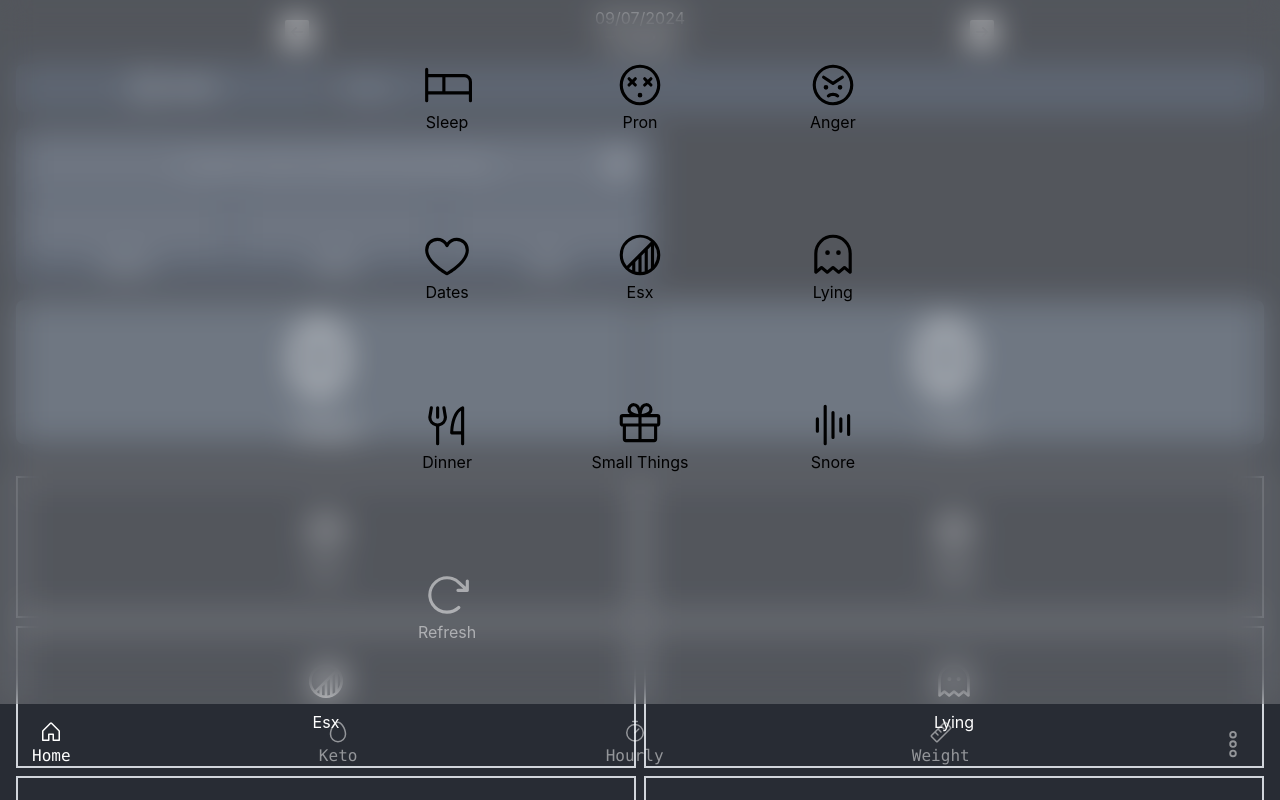
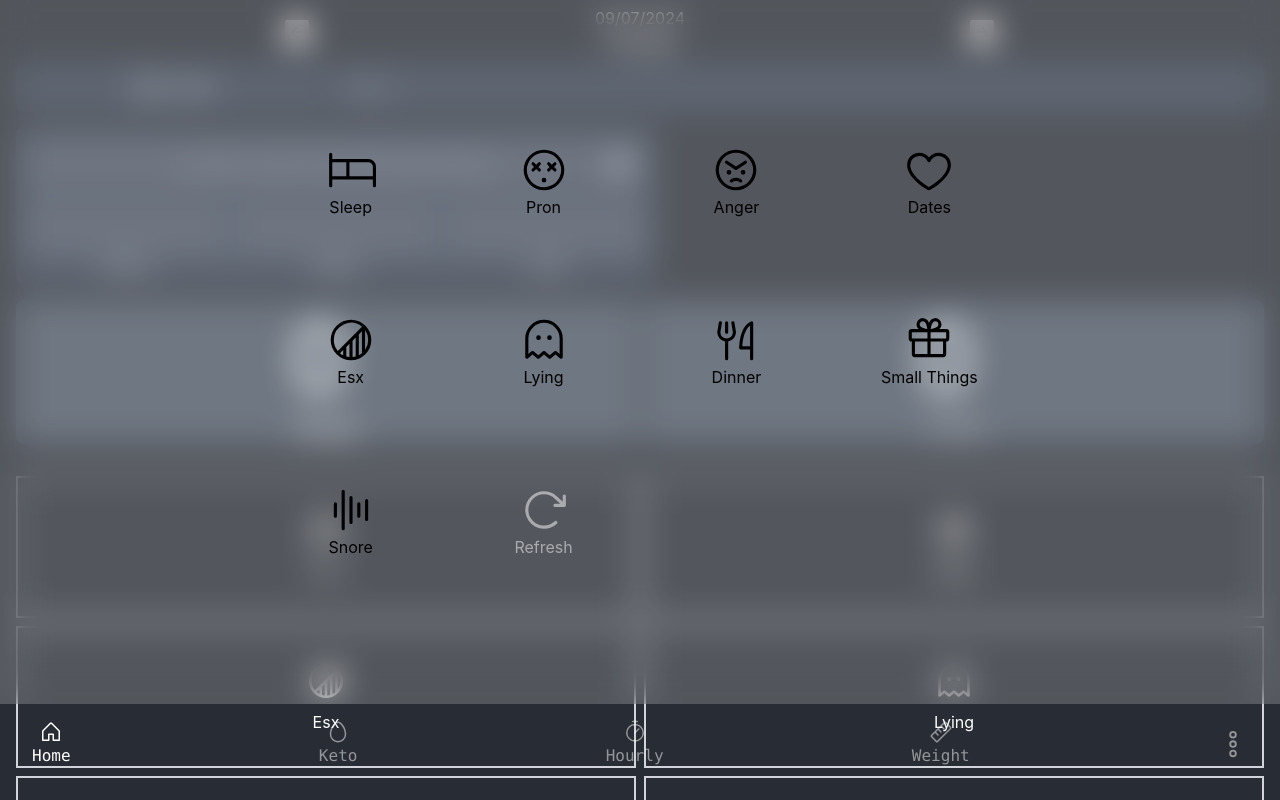
Before and after one commit to EliranSun/trackers, a React (Create React App) app: page / in a window 1280 px wide. Both pictures are taken after a click on the button 1232 px from the left and 744 px from the top of the page. Built offline with nearby package versions, Linux system fonts and the light colour scheme; no server answers; the database is empty.

Commit message:
4 column for better layout

```diff
--- a/src/components/atoms/NavMenu.jsx
+++ b/src/components/atoms/NavMenu.jsx
@@ -16,7 +16,7 @@ export const NavMenu = ({items, onClose, selectedMenuItem, onSelect = noop}) =>
                 "backdrop-blur-lg": true,
                 "w-screen h-[calc(100vh-6rem)] bg-white/20 fixed inset-0 z-20": true,
             })}>
-            <div className="grid grid-cols-3 grid-rows-3 gap-16">
+            <div className="grid grid-cols-4 grid-rows-3 gap-16">
                 {items.map((name) => {
                     const Icon = TrackerIcons[name];
 
```
